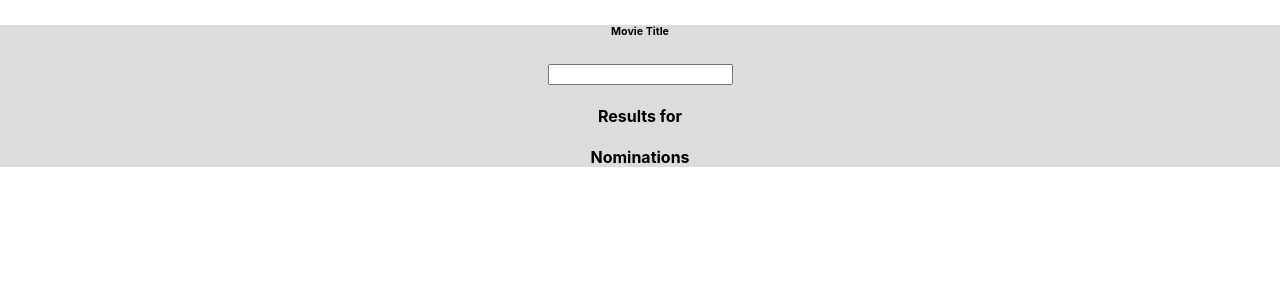
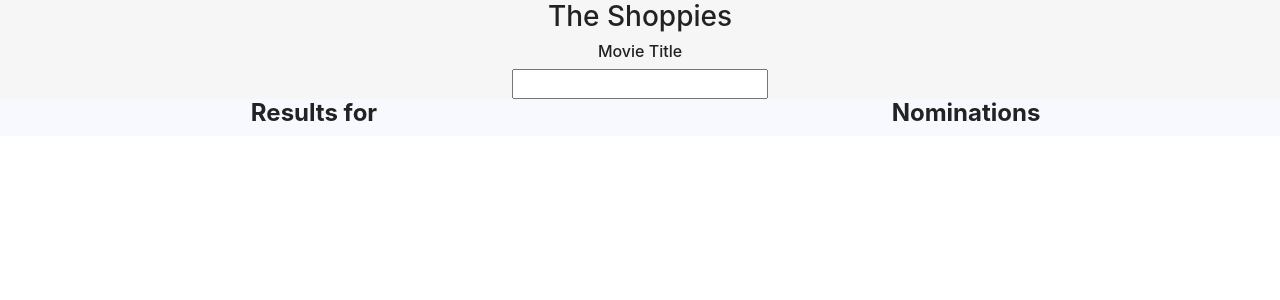
Before and after one commit to TevinWard7/SH-Challenge, a React (Create React App) app: page / in a window 1280 px wide. Shown: the top 300 px of the page. Built offline with nearby package versions, Linux system fonts and the light colour scheme.

Commit message:
did some styling

```diff
--- a/public/index.html
+++ b/public/index.html
@@ -1,14 +1,12 @@
 <!DOCTYPE html>
 <html lang="en">
+
 <head>
   <meta charset="utf-8" />
   <link rel="icon" href="%PUBLIC_URL%/favicon.ico" />
   <meta name="viewport" content="width=device-width, initial-scale=1" />
   <meta name="theme-color" content="#000000" />
-    <meta
-      name="description"
-      content="Web site created using create-react-app"
-    />
+  <meta name="description" content="Web site created using create-react-app" />
   <link rel="apple-touch-icon" href="%PUBLIC_URL%/logo192.png" />
   <!--
       manifest.json provides metadata used when your web app is installed on a
@@ -24,8 +22,11 @@
       work correctly both with client-side routing and a non-root public URL.
       Learn how to configure a non-root public URL by running `npm run build`.
     -->
+  <link href="https://cdn.jsdelivr.net/npm/bootstrap@5.0.0/dist/css/bootstrap.min.css" rel="stylesheet"
+    integrity="sha384-wEmeIV1mKuiNpC+IOBjI7aAzPcEZeedi5yW5f2yOq55WWLwNGmvvx4Um1vskeMj0" crossorigin="anonymous">
   <title>React App</title>
 </head>
+
 <body>
   <noscript>You need to enable JavaScript to run this app.</noscript>
   <div id="root"></div>
@@ -40,4 +41,5 @@
       To create a production bundle, use `npm run build` or `yarn build`.
     -->
 </body>
+
 </html>
--- a/src/App.css
+++ b/src/App.css
@@ -1,5 +1,14 @@
 .App {
   text-align: center;
-  background-color: gainsboro;
-  background-size: cover;
+  background-color: rgb(246, 246, 247);
+    color: rgb(32, 34, 35);
 }
+
+h2 {
+  font-size: 1.5em;
+    font-weight: bold;
+}
+
+.box {
+  background-color: ghostwhite;
+}
--- a/src/App.js
+++ b/src/App.js
@@ -8,9 +8,24 @@ function App() {
   return (
     <div className="App">
 
-      <MovieSearch />
-      <SearchResults />
-      <Nominations />
+      <h3>The Shoppies</h3>
+      <section className="row">
+
+        <div className="col-12">
+          <MovieSearch />
+        </div>
+
+      </section>
+
+      <section className="row">
+
+        <div className="col-6 box"><SearchResults /></div>
+        <div className="col-6 box"><Nominations /></div>
+
+      </section>
+
+
+
 
     </div>
   );
--- a/src/components/Nominations/Nominations.js
+++ b/src/components/Nominations/Nominations.js
@@ -5,7 +5,7 @@ const Nominations = () => {
 
     return (
         <>
-            <h4>Nominations</h4>
+            <h2>Nominations</h2>
         </>
     )
 
--- a/src/components/SearchResults/SearchResults.js
+++ b/src/components/SearchResults/SearchResults.js
@@ -5,7 +5,7 @@ const SearchResults = () => {
 
     return (
         <>
-            <h4>Results for</h4>
+            <h2>Results for</h2>
         </>
     )
 
```
Lines whose indentation alone changed are shown as unchanged.
